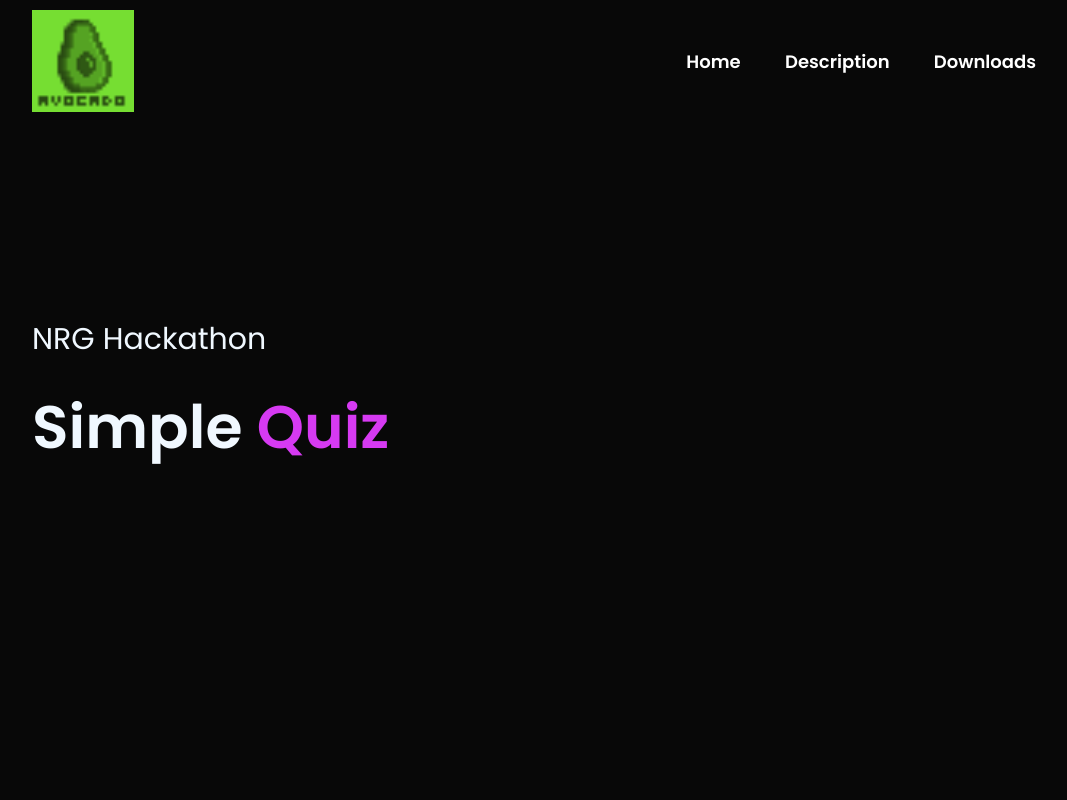
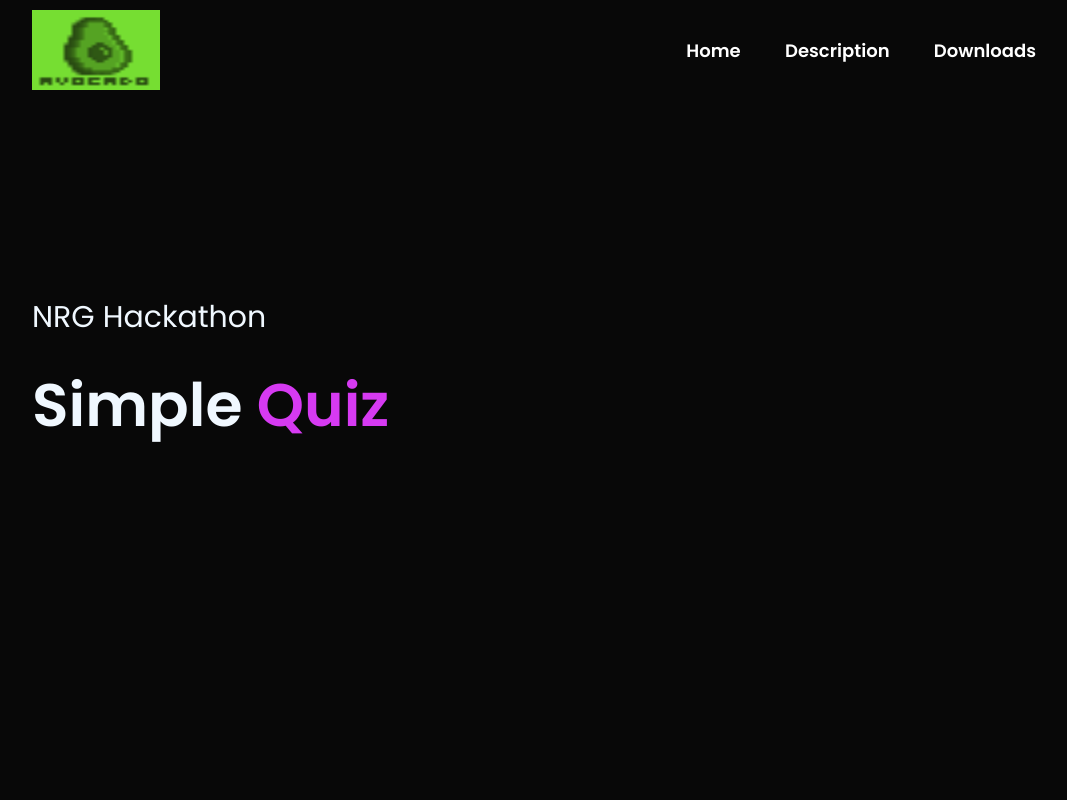
Before and after one commit to gbehsuw/nrgQuiz, a plain HTML site: page index.html in a window 1280 px wide. Shown: the top 800 px of the page, without its empty margins (96-1163 px from the left). Drawn offline with Linux system fonts and the light colour scheme.

Commit message:
Update nrgHacks.css

```diff
--- a/nrgHacks.css
+++ b/nrgHacks.css
@@ -24,8 +24,8 @@ body {
 }
 
 .logo {
-    width: 10%;
-    height: 10%;
+    width: 10vw;
+    height: 10vh;
 }
 
 .container {
```
